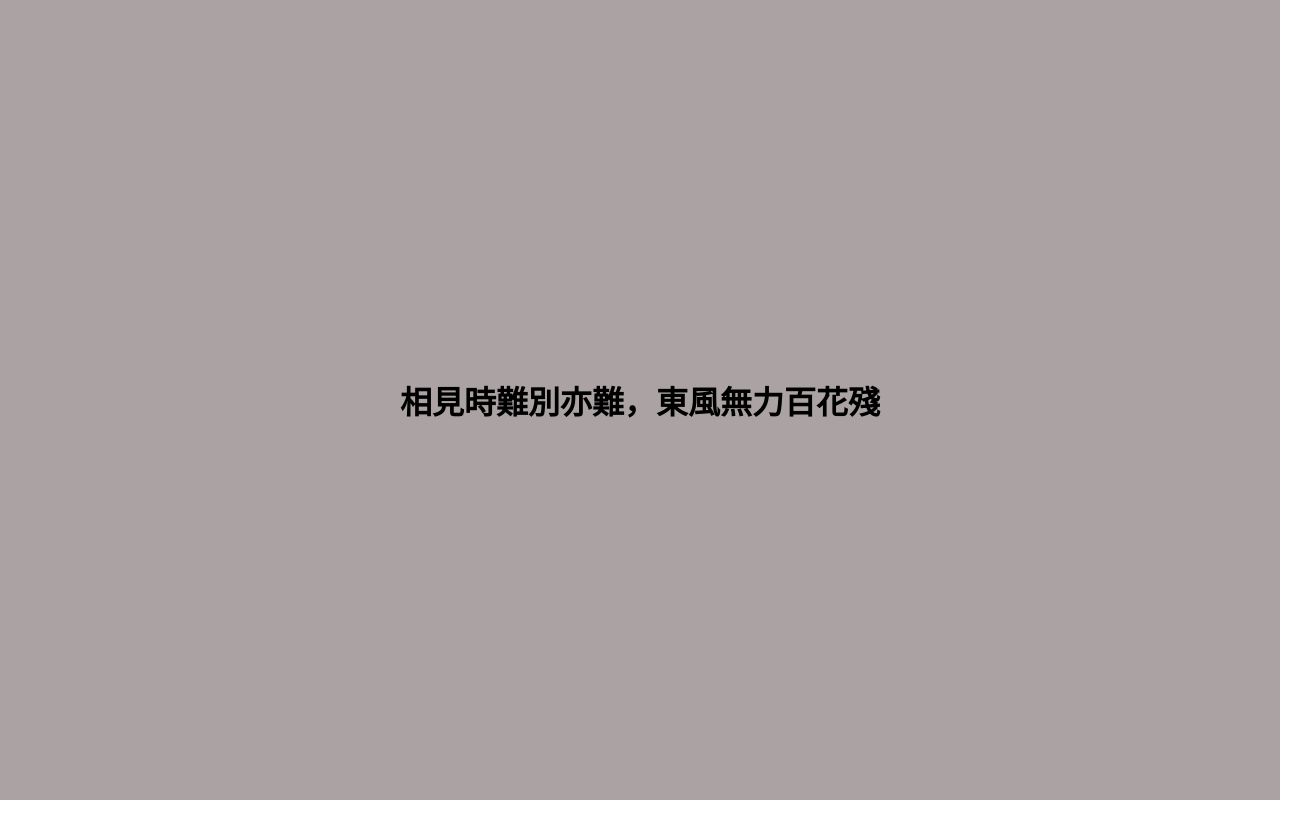
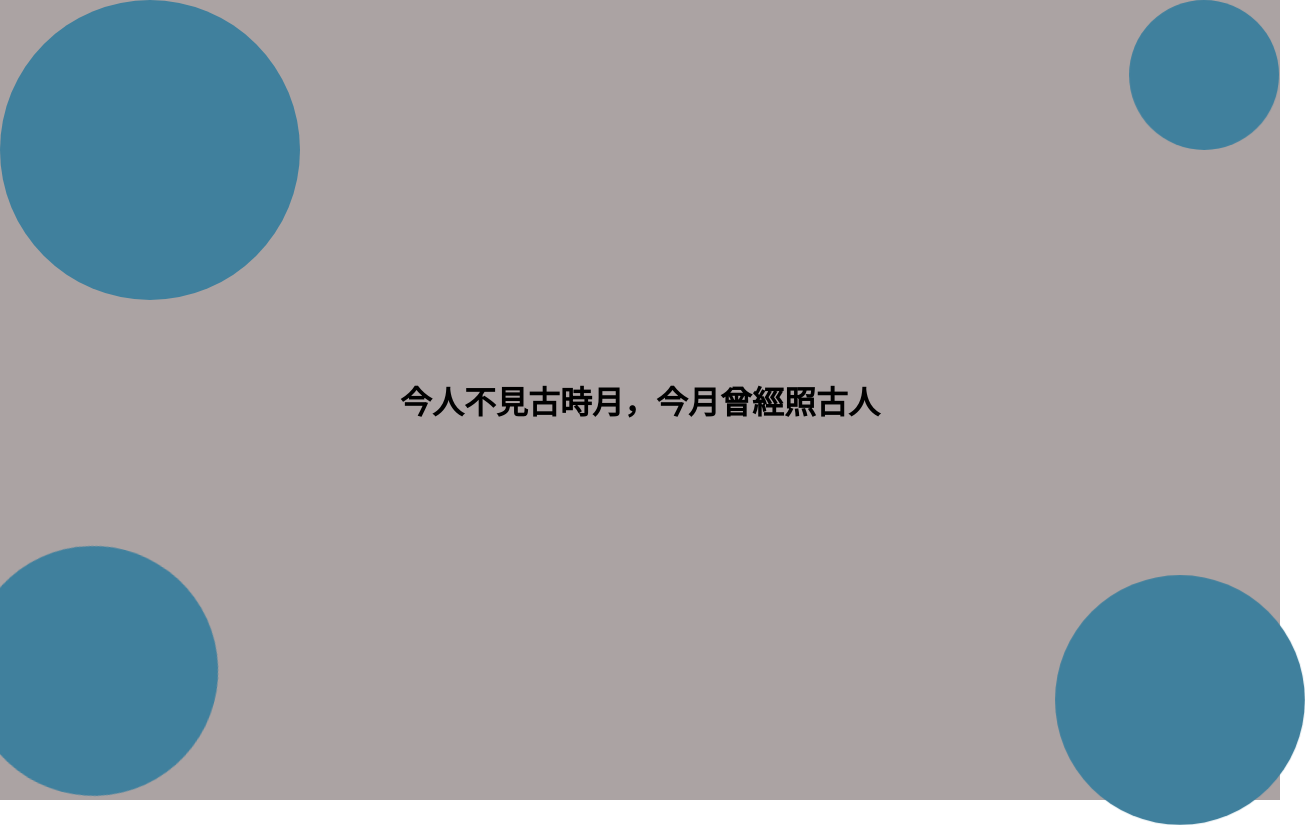
Before and after one commit to tso1158687/shihu, an Angular app: page / in a window 1280 px wide. Shown: the whole page, 1305 px wide, since content can reach past the window. Before the commit the page ends 800 px from the top, so only its background shows below. Built offline with nearby package versions, Linux system fonts and the light colour scheme.

Commit message:
add animation

```diff
--- a/angular.json
+++ b/angular.json
@@ -102,6 +102,7 @@
               "src/assets"
             ],
             "styles": [
+              "node_modules/animate.css/animate.min.css",
               "src/styles.scss"
             ],
             "scripts": []
--- a/package.json
+++ b/package.json
@@ -18,6 +18,7 @@
     "@angular/platform-browser": "~12.1.0-",
     "@angular/platform-browser-dynamic": "~12.1.0-",
     "@angular/router": "~12.1.0-",
+    "animate.css": "^4.1.1",
     "rxjs": "~6.6.0",
     "tslib": "^2.2.0",
     "zone.js": "~0.11.4"
--- a/src/app/app.component.html
+++ b/src/app/app.component.html
@@ -1,3 +1,39 @@
 <!-- <h1>今人不見古時月，今月曾經照古人</h1> -->
-
-<h1>相見時難別亦難，東風無力百花殘</h1>
+<!-- animate__animated animate__bounce animate__slower animate__infinite -->
+<h1 class="animate__animated animate__fadeIn animate__slower">
+  今人不見古時月，今月曾經照古人
+</h1>
+<div class="animate-area">
+  <div class="top-left">
+    <div
+      class="
+        circle circle-300
+        animate__animated animate__headShake animate__slower animate__infinite animate__delay-2s
+      "
+    ></div>
+  </div>
+  <div class="top-right">
+    <div
+      class="
+        circle circle-150
+        animate__animated animate__wobble animate__slower animate__infinite animate__delay-3s
+      "
+    ></div>
+  </div>
+  <div class="bottom-right">
+    <div
+      class="
+        circle circle-250
+        animate__animated animate__swing animate__slower animate__infinite animate__delay-4s
+      "
+    ></div>
+  </div>
+  <div class="bottom-left">
+    <div
+      class="
+        circle circle-200
+        animate__animated animate__heartBeat animate__slower animate__infinite
+      "
+    ></div>
+  </div>
+</div>
--- a/src/app/app.component.scss
+++ b/src/app/app.component.scss
@@ -1,8 +1,63 @@
-:host{
-    width: 100vw;
-    height: 100vh;
-    background-color: #aba3a3;
+:host {
+  width: 100vw;
+  height: 100vh;
+  background-color: #aba3a3;
+  display: flex;
+  justify-content: center;
+  align-items: center;
+}
+h1 {
+  z-index: 10;
+}
+.animate-area {
+  display: flex;
+  z-index: 2;
+  position: absolute;
+  width: 100vw;
+  height: 100vh;
+  flex-wrap: wrap;
+  > div {
     display: flex;
-    justify-content: center;
-    align-items: center;
+    flex: 50%;
+    height: 50vh;
+  }
+  .top-left {
+    justify-content: flex-start;
+    align-items: flex-start;
+  }
+  .top-right {
+    justify-content: flex-end;
+    align-items: flex-start;
+  }
+  .bottom-right {
+    justify-content: flex-start;
+    align-items: flex-end;
+  }
+  .bottom-left {
+    justify-content: flex-end;
+    align-items: flex-end;
+  }
 }
+
+.circle {
+  border-radius: 100%;
+  display: block;
+  background: #40809d;
+}
+
+.circle-150 {
+  width: 150px;
+  height: 150px;
+}
+.circle-200 {
+  width: 200px;
+  height: 200px;
+}
+.circle-250 {
+  width: 250px;
+  height: 250px;
+}
+.circle-300 {
+  width: 300px;
+  height: 300px;
+}
--- a/src/styles.scss
+++ b/src/styles.scss
@@ -1,8 +1,10 @@
 /* You can add global styles to this file, and also import other style files */
 @import url('https://fonts.googleapis.com/css2?family=Noto+Serif+TC:wght@600&display=swap');
+@import "~animate.css/animate.min";
 body{
     margin: 0;
     padding: 0;
+    overflow: hidden;
 }
 
 *{
```
Also changed, not shown: 1 other file (tests, documents, lock files or other folders).
